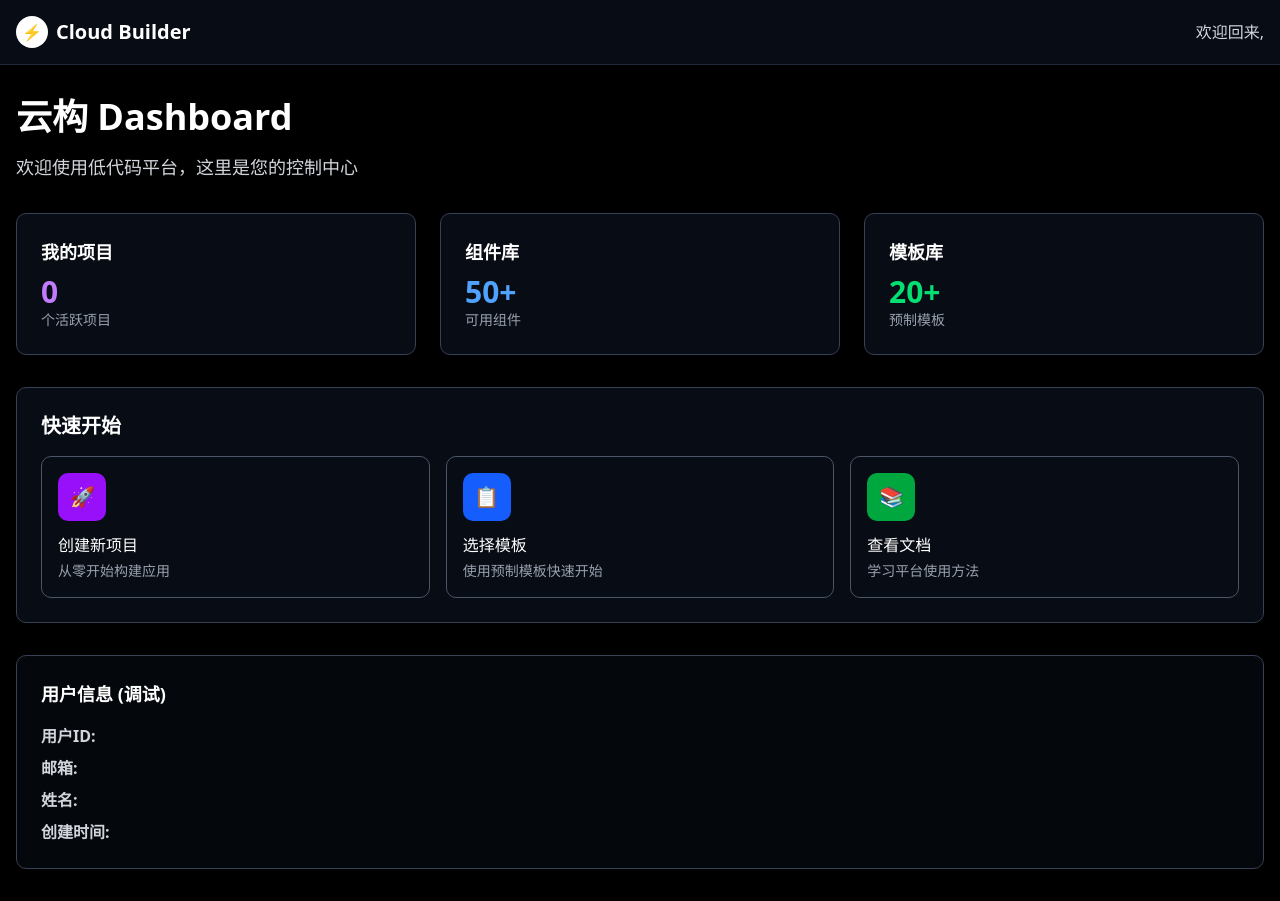
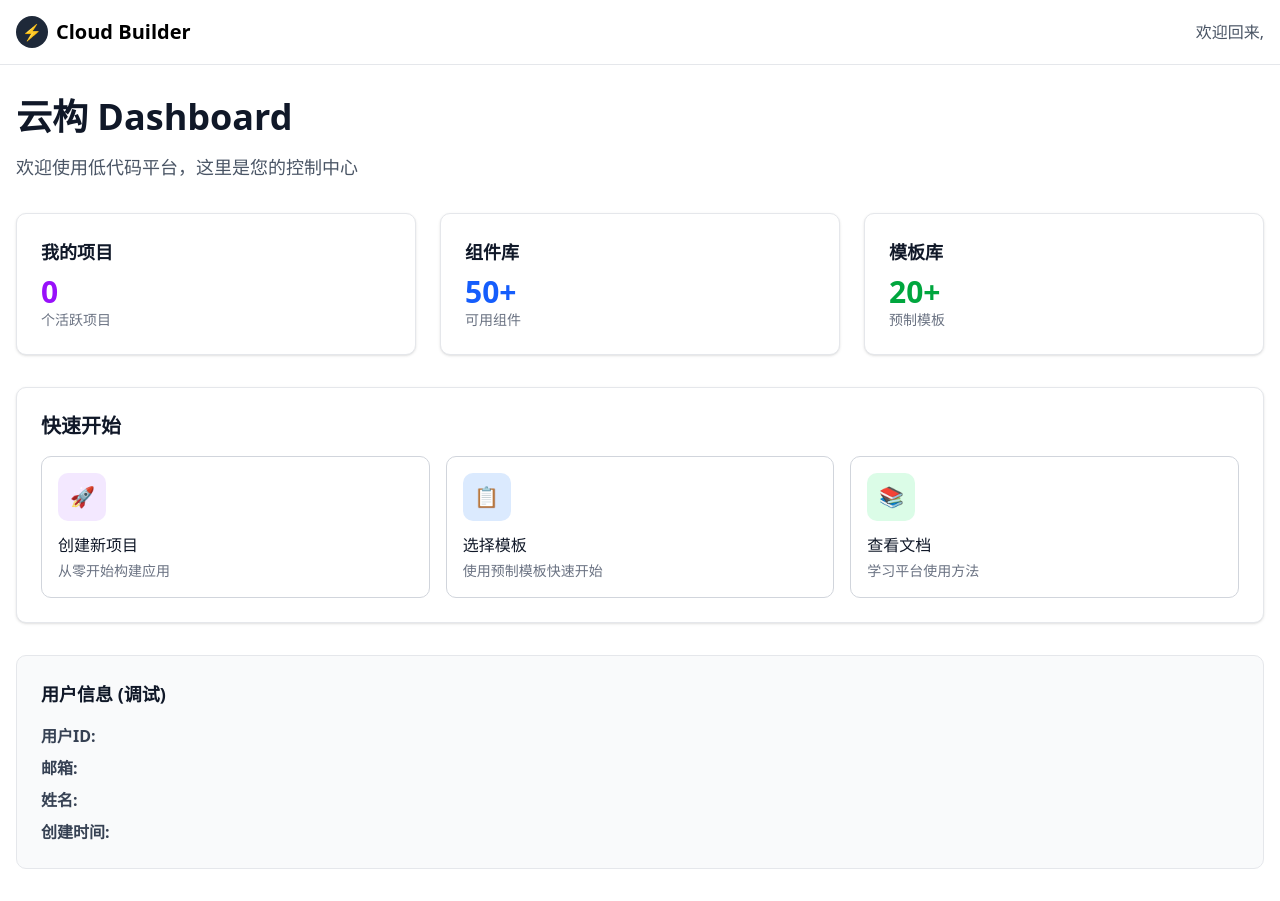
Before and after one commit to healwrap/cloud-builder, a Next.js app: page /dashboard in a window 1280 px wide. Built offline with nearby package versions, Linux system fonts and the light colour scheme; no server answers.

Commit message:
feat: 调整首页、控制台

```diff
--- a/src/app/dashboard/page.tsx
+++ b/src/app/dashboard/page.tsx
@@ -8,21 +8,21 @@ export default function DashboardPage() {
 
 	if (!isLoaded) {
 		return (
-			<div className="min-h-screen bg-black flex items-center justify-center">
-				<div className="text-white">加载中...</div>
+			<div className="min-h-screen bg-gray-50 flex items-center justify-center">
+				<div className="text-gray-800">加载中...</div>
 			</div>
 		);
 	}
 
 	return (
-		<div className="min-h-screen bg-black">
+		<div className="min-h-screen bg-white">
 			{/* Header */}
-			<header className="border-b border-gray-800 bg-gray-900/50 backdrop-blur-sm">
+			<header className="border-b border-gray-200 bg-white/90 backdrop-blur-sm">
 				<div className="container mx-auto px-4 py-4">
 					<div className="flex items-center justify-between">
-						<Logo mode="dark" />
+						<Logo mode="light" />
 						<div className="flex items-center space-x-4">
-							<span className="text-gray-300">
+							<span className="text-gray-600">
 								欢迎回来,{" "}
 								{user?.firstName || user?.emailAddresses[0]?.emailAddress}
 							</span>
@@ -42,69 +42,69 @@ export default function DashboardPage() {
 			<main className="container mx-auto px-4 py-8">
 				{/* Welcome Section */}
 				<div className="mb-8">
-					<h1 className="text-4xl font-bold text-white mb-4">云构 Dashboard</h1>
-					<p className="text-gray-300 text-lg">
+					<h1 className="text-4xl font-bold text-gray-900 mb-4">云构 Dashboard</h1>
+					<p className="text-gray-600 text-lg">
 						欢迎使用低代码平台，这里是您的控制中心
 					</p>
 				</div>
 
 				{/* Stats Cards */}
 				<div className="grid grid-cols-1 md:grid-cols-3 gap-6 mb-8">
-					<div className="bg-gray-900/50 border border-gray-700 rounded-lg p-6">
-						<h3 className="text-lg font-semibold text-white mb-2">我的项目</h3>
-						<p className="text-3xl font-bold text-purple-400">0</p>
-						<p className="text-gray-400 text-sm">个活跃项目</p>
+					<div className="bg-white border border-gray-200 rounded-lg p-6 shadow-sm">
+						<h3 className="text-lg font-semibold text-gray-900 mb-2">我的项目</h3>
+						<p className="text-3xl font-bold text-purple-600">0</p>
+						<p className="text-gray-500 text-sm">个活跃项目</p>
 					</div>
 
-					<div className="bg-gray-900/50 border border-gray-700 rounded-lg p-6">
-						<h3 className="text-lg font-semibold text-white mb-2">组件库</h3>
-						<p className="text-3xl font-bold text-blue-400">50+</p>
-						<p className="text-gray-400 text-sm">可用组件</p>
+					<div className="bg-white border border-gray-200 rounded-lg p-6 shadow-sm">
+						<h3 className="text-lg font-semibold text-gray-900 mb-2">组件库</h3>
+						<p className="text-3xl font-bold text-blue-600">50+</p>
+						<p className="text-gray-500 text-sm">可用组件</p>
 					</div>
 
-					<div className="bg-gray-900/50 border border-gray-700 rounded-lg p-6">
-						<h3 className="text-lg font-semibold text-white mb-2">模板库</h3>
-						<p className="text-3xl font-bold text-green-400">20+</p>
-						<p className="text-gray-400 text-sm">预制模板</p>
+					<div className="bg-white border border-gray-200 rounded-lg p-6 shadow-sm">
+						<h3 className="text-lg font-semibold text-gray-900 mb-2">模板库</h3>
+						<p className="text-3xl font-bold text-green-600">20+</p>
+						<p className="text-gray-500 text-sm">预制模板</p>
 					</div>
 				</div>
 
 				{/* Quick Actions */}
-				<div className="bg-gray-900/50 border border-gray-700 rounded-lg p-6">
-					<h2 className="text-xl font-semibold text-white mb-4">快速开始</h2>
+				<div className="bg-white border border-gray-200 rounded-lg p-6 shadow-sm">
+					<h2 className="text-xl font-semibold text-gray-900 mb-4">快速开始</h2>
 					<div className="grid grid-cols-1 md:grid-cols-2 lg:grid-cols-3 gap-4">
-						<button className="text-left p-4 border border-gray-600 rounded-lg hover:border-purple-500 transition-colors">
-							<div className="w-12 h-12 bg-purple-600 rounded-lg flex items-center justify-center mb-3">
+						<button className="text-left p-4 border border-gray-300 rounded-lg hover:border-purple-400 transition-colors">
+							<div className="w-12 h-12 bg-purple-100 rounded-lg flex items-center justify-center mb-3">
 								<span className="text-xl">🚀</span>
 							</div>
-							<h3 className="text-white font-medium mb-1">创建新项目</h3>
-							<p className="text-gray-400 text-sm">从零开始构建应用</p>
+							<h3 className="text-gray-900 font-medium mb-1">创建新项目</h3>
+							<p className="text-gray-500 text-sm">从零开始构建应用</p>
 						</button>
 
-						<button className="text-left p-4 border border-gray-600 rounded-lg hover:border-blue-500 transition-colors">
-							<div className="w-12 h-12 bg-blue-600 rounded-lg flex items-center justify-center mb-3">
+						<button className="text-left p-4 border border-gray-300 rounded-lg hover:border-blue-400 transition-colors">
+							<div className="w-12 h-12 bg-blue-100 rounded-lg flex items-center justify-center mb-3">
 								<span className="text-xl">📋</span>
 							</div>
-							<h3 className="text-white font-medium mb-1">选择模板</h3>
-							<p className="text-gray-400 text-sm">使用预制模板快速开始</p>
+							<h3 className="text-gray-900 font-medium mb-1">选择模板</h3>
+							<p className="text-gray-500 text-sm">使用预制模板快速开始</p>
 						</button>
 
-						<button className="text-left p-4 border border-gray-600 rounded-lg hover:border-green-500 transition-colors">
-							<div className="w-12 h-12 bg-green-600 rounded-lg flex items-center justify-center mb-3">
+						<button className="text-left p-4 border border-gray-300 rounded-lg hover:border-green-400 transition-colors">
+							<div className="w-12 h-12 bg-green-100 rounded-lg flex items-center justify-center mb-3">
 								<span className="text-xl">📚</span>
 							</div>
-							<h3 className="text-white font-medium mb-1">查看文档</h3>
-							<p className="text-gray-400 text-sm">学习平台使用方法</p>
+							<h3 className="text-gray-900 font-medium mb-1">查看文档</h3>
+							<p className="text-gray-500 text-sm">学习平台使用方法</p>
 						</button>
 					</div>
 				</div>
 
 				{/* User Info (Debug) */}
-				<div className="mt-8 bg-gray-900/30 border border-gray-700 rounded-lg p-6">
-					<h2 className="text-lg font-semibold text-white mb-4">
+				<div className="mt-8 bg-gray-50 border border-gray-200 rounded-lg p-6">
+					<h2 className="text-lg font-semibold text-gray-900 mb-4">
 						用户信息 (调试)
 					</h2>
-					<div className="text-gray-300 space-y-2">
+					<div className="text-gray-700 space-y-2">
 						<p>
 							<strong>用户ID:</strong> {user?.id}
 						</p>
--- a/src/app/page.tsx
+++ b/src/app/page.tsx
@@ -1,8 +1,6 @@
-"use client";
-
 import React from "react";
-import { AuthHero } from "@/components/ui/auth-hero";
+import { Hero } from "@/components/ui/hero";
 
 export default function Home() {
-	return <AuthHero />;
+	return <Hero />;
 }
--- /dev/null
+++ b/src/components/ui/Loading.tsx
@@ -0,0 +1,11 @@
+import React from "react";
+
+export default function Loading () {
+	return (
+		<>
+			<div className="min-h-screen bg-white flex items-center justify-center">
+				<div className="text-black">加载中...</div>
+			</div>
+		</>
+	);
+}
--- a/src/components/ui/auth-hero-content.tsx
+++ /dev/null
@@ -1,60 +0,0 @@
-"use client";
-
-import React from "react";
-import { SignInButton, SignUpButton, SignedIn, SignedOut } from "@clerk/nextjs";
-import Link from "next/link";
-
-interface AuthHeroContentProps {
-	title?: string;
-	description?: string;
-	className?: string;
-}
-
-const AuthHeroContent: React.FC<AuthHeroContentProps> = ({
-	title = "云构 Cloud Builder",
-	description = "现代化低代码平台，让每个人都能轻松构建应用。拖拽式设计，无需编程经验即可创建精美的应用界面。",
-	className = "container mx-auto mt-12 px-4 text-center",
-}) => {
-	return (
-		<div className={className}>
-			<h1 className="mx-auto max-w-4xl text-5xl font-bold leading-tight text-white md:text-6xl lg:text-7xl">
-				{title}
-			</h1>
-			<p className="mx-auto mt-6 max-w-2xl text-lg text-gray-300">
-				{description}
-			</p>
-
-			<div className="mt-10 flex flex-col items-center justify-center space-y-4 sm:flex-row sm:space-x-4 sm:space-y-0">
-				<SignedOut>
-					{/* 未登录时显示注册和登录按钮 */}
-					<SignUpButton mode="redirect">
-						<button className="h-12 rounded-full bg-white px-8 text-base font-medium text-black hover:bg-white/90">
-							免费开始使用
-						</button>
-					</SignUpButton>
-					<SignInButton mode="redirect">
-						<button className="h-12 rounded-full border border-gray-600 px-8 text-base font-medium text-white hover:bg-white/10">
-							登录账户
-						</button>
-					</SignInButton>
-				</SignedOut>
-
-				<SignedIn>
-					{/* 已登录时显示进入控制台和查看演示按钮 */}
-					<Link href="/dashboard">
-						<button className="h-12 rounded-full bg-white px-8 text-base font-medium text-black hover:bg-white/90">
-							进入控制台
-						</button>
-					</Link>
-					<Link href="/dashboard">
-						<button className="h-12 rounded-full border border-gray-600 px-8 text-base font-medium text-white hover:bg-white/10">
-							查看演示
-						</button>
-					</Link>
-				</SignedIn>
-			</div>
-		</div>
-	);
-};
-
-export { AuthHeroContent };
--- a/src/components/ui/auth-hero.tsx
+++ b/src/components/ui/hero.tsx
@@ -1,11 +1,11 @@
 "use client";
 
 import React from "react";
-import { AuthNavigation } from "./auth-navigation";
+import { Navigation } from "./navigation";
 import { Badge } from "./badge";
-import { AuthHeroContent } from "./auth-hero-content";
+import { HeroContent } from "./hero-content";
 
-const AuthHero = () => {
+const Hero = () => {
   return (
     <div className="relative min-h-screen overflow-hidden bg-black">
       {/* Gradient background with grain effect */}
@@ -19,16 +19,16 @@ const AuthHero = () => {
       {/* Content container */}
       <div className="relative z-10">
         {/* Navigation */}
-        <AuthNavigation />
+        <Navigation />
 
         {/* Badge */}
         <Badge text="体验下一代低代码开发平台！" />
 
         {/* Hero section */}
-        <AuthHeroContent />
+        <HeroContent />
       </div>
     </div>
   );
 };
 
-export { AuthHero };
+export { Hero };
--- /dev/null
+++ b/src/components/ui/navigation.tsx
@@ -0,0 +1,82 @@
+"use client";
+
+import React, { useState } from "react";
+import Link from "next/link";
+import { Logo } from "./logo";
+import { NavItem } from "./nav-item";
+import { MobileMenu } from "./mobile-menu";
+
+interface NavigationProps {
+	navItems?: { label: string; hasDropdown?: boolean; href?: string }[];
+	className?: string;
+}
+
+const Navigation: React.FC<NavigationProps> = ({
+	navItems = [{ label: "功能特性", hasDropdown: false }],
+	className = "container mx-auto flex items-center justify-between px-4 py-4 mt-6",
+}) => {
+	const [mobileMenuOpen, setMobileMenuOpen] = useState(false);
+
+	// 桌面端按钮
+	const desktopButtons = (
+		<div className="flex items-center space-x-3">
+			<Link href="/sign-in">
+				<button className="h-12 rounded-full border border-gray-600 px-8 text-base font-medium text-white hover:bg-white/10">
+					登录
+				</button>
+			</Link>
+			<Link href="/sign-up">
+				<button className="h-12 rounded-full bg-white px-8 text-base font-medium text-black hover:bg-white/90">
+					免费注册
+				</button>
+			</Link>
+		</div>
+	);
+
+	// 移动端按钮
+	const mobileButtons = (
+		<>
+			<Link href="/sign-in">
+				<button className="w-full h-12 rounded-full border border-gray-700 text-white px-8 mb-4">
+					登录
+				</button>
+			</Link>
+			<Link href="/sign-up">
+				<button className="w-full h-12 rounded-full bg-white px-8 text-base font-medium text-black hover:bg-white/90">
+					免费注册
+				</button>
+			</Link>
+		</>
+	);
+
+	return (
+		<nav className={className}>
+			<Logo mode="dark" />
+
+			{/* Desktop Navigation */}
+			<div className="hidden md:flex items-center space-x-6">
+				<div className="flex items-center space-x-6">
+					{navItems.map((item) => (
+						<NavItem
+							key={item.label}
+							label={item.label}
+							hasDropdown={item.hasDropdown}
+							href={item.href}
+						/>
+					))}
+				</div>
+				<div className="flex items-center space-x-3">{desktopButtons}</div>
+			</div>
+
+			{/* Mobile Menu */}
+			<MobileMenu
+				isOpen={mobileMenuOpen}
+				onToggle={() => setMobileMenuOpen(!mobileMenuOpen)}
+				navItems={navItems}
+				authButtons={mobileButtons}
+			/>
+		</nav>
+	);
+};
+
+export { Navigation };
```
Also changed, not shown: src/app/sign-up/sso-callback/page.tsx (+15 -10 lines), src/components/ui/auth-navigation.tsx (deleted, +0 -145 lines), src/components/ui/hero-content.tsx (+17 -21 lines).
